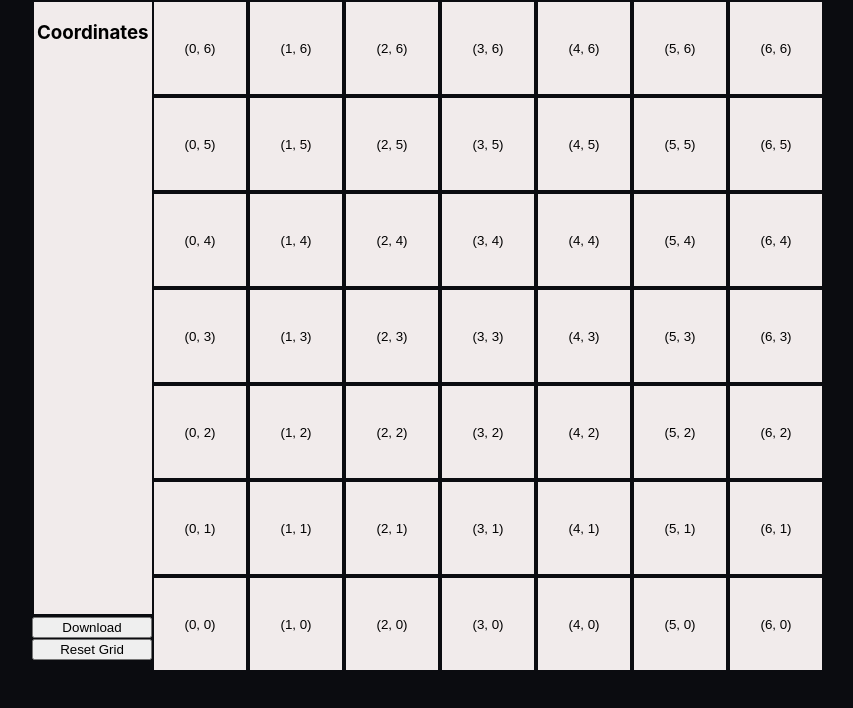
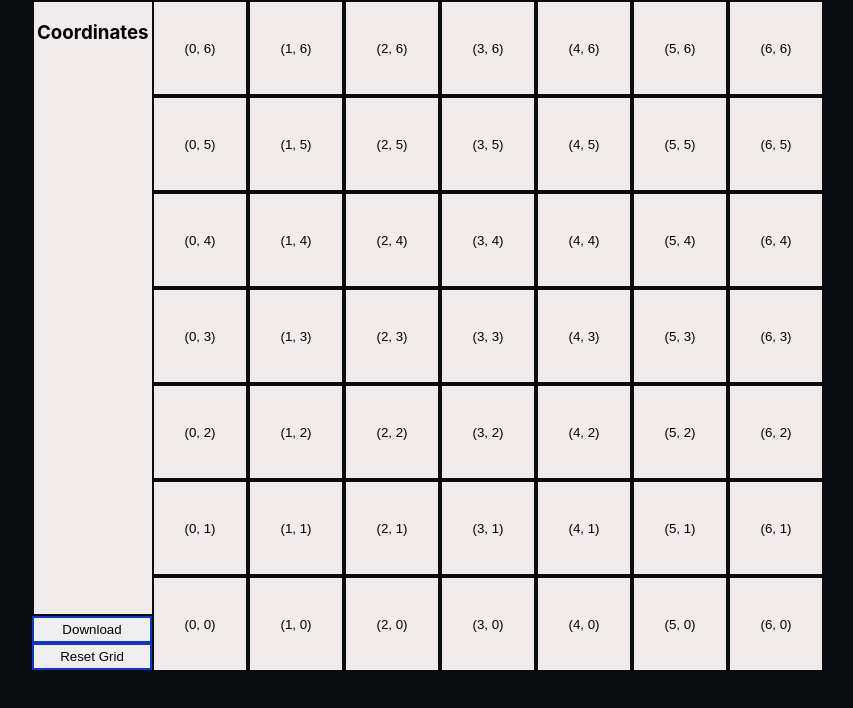
Before and after one commit to DanielTyebkhan/voxel-picker, a React (Create React App) app: page / in a window 1280 px wide. Shown: the top 708 px of the page, without its empty margins (212-1065 px from the left). Built offline with nearby package versions, Linux system fonts and the light colour scheme.

Commit message:
updated panel-button outlines

```diff
--- a/src/App.css
+++ b/src/App.css
@@ -37,8 +37,10 @@
 }
 
 .panel-button {
+  min-height: 1.7rem;
   min-width: 7.5rem;
   max-width: 7.5rem;
+  border: 2px solid #1036cf;
 }
 
 .picker {
```
